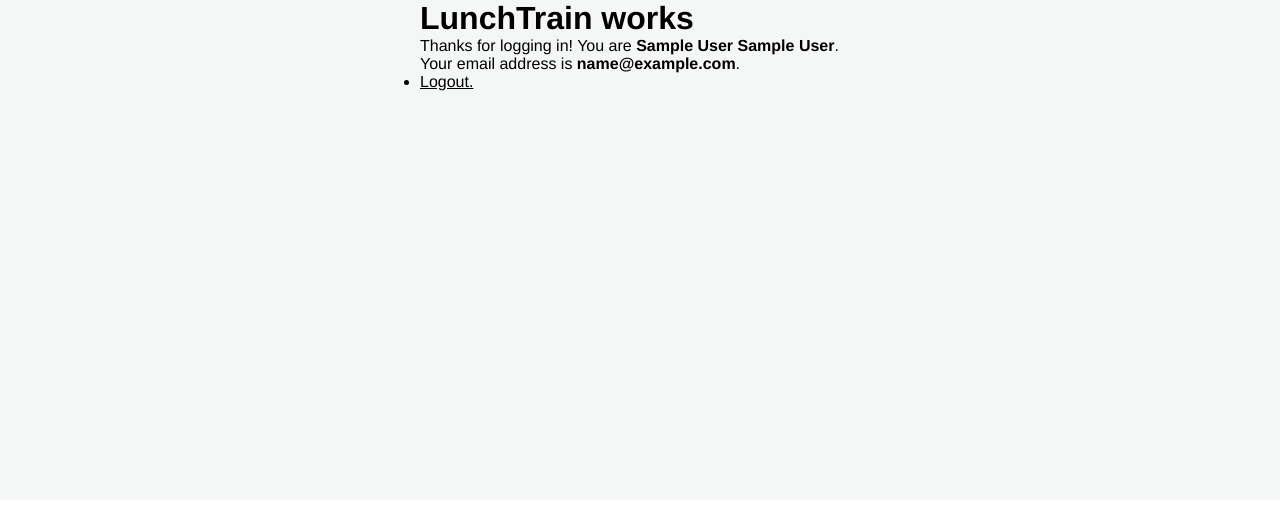
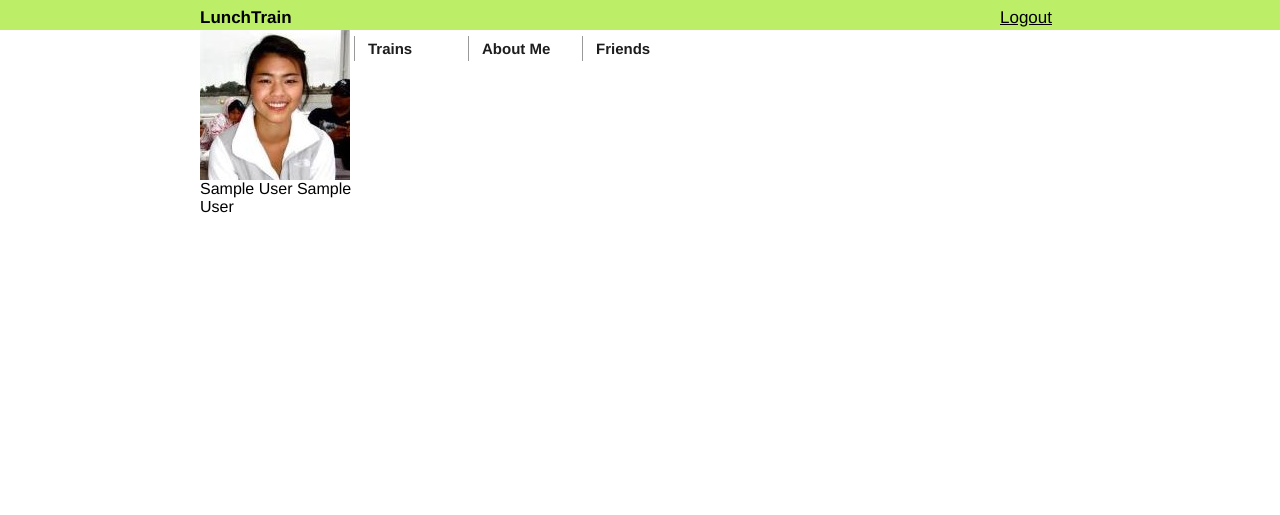
Before and after one commit to arthurhuang/LunchTrain, a PHP site: page / in a window 1280 px wide. Shown: the top 515 px of the page. Run offline with PHP 8.4, Linux system fonts and the light colour scheme; the visitor is signed in with stand-in values (Sample User, id 1).

Commit message:
profile css updated

```diff
--- a/base.php
+++ b/base.php
@@ -2,7 +2,7 @@
 session_start();
 
 $dbhost = '127.0.0.1'; // this will ususally be 'localhost', but can sometimes differ
-$dbname = 'users'; // the name of the database that you are going to use for this project
+$dbname = 'lunchtrain'; // the name of the database that you are going to use for this project
 $dbuser = 'root'; // the username that you created, or were given, to access your database
 $dbpass = ''; // the password that you created, or were given, to access your database
 
--- a/index.php
+++ b/index.php
@@ -7,19 +7,40 @@
 <link rel="stylesheet" href="style.css" type="text/css" />
 </head>
 <body>
-<div id="body">
-<div id="container">
+
 <?php
 if(!empty($_SESSION['LoggedIn']) && !empty($_SESSION['Email']))
 {
 	 ?>
 
-    <h1>LunchTrain works</h1>
-  	<p>Thanks for logging in! You are <b><?=$_SESSION['firstName']?></b> <b><?=$_SESSION['lastName']?></b>. Your email address is <b><?=$_SESSION['Email']?></b>.</p>
 
-    <ul>
-        <li><a href="logout.php">Logout.</a></li>
-    </ul>
+	 <div id="body">
+	 	<div id="topbar">
+	 		<div id="topbartitle">LunchTrain
+	 		</div>
+	 		<div id="topbarlogout">
+	 			<a href="logout.php">Logout</a>
+	 		</div>
+	 	</div>
+	 	<div id="leftsidebar">
+			 <div id="leftsidebarpic">
+	 		</div>
+	 		<div id="name">
+	 			<p><?=$_SESSION['firstName']?> <?=$_SESSION['lastName']?></p>
+	 		</div>
+			 <div id="leftsidebarinfo">
+	 		</div>
+	 	</div>
+	 	<div id="right">
+	 		<div id="rightbody">
+	 			<header id="header">
+	 				<li><a href="#">Trains</a></li>
+	 				<li><a href="#">About Me</a></li>
+			 		<li><a href="#">Friends</a></li>
+	 			</header>
+	 		</div>
+	 	</div>
+	 </div>
 
     <?php
 }
@@ -55,6 +76,8 @@ elseif(!empty($_POST['email']) && !empty($_POST['password']))
 else
 {
 	?>
+	<div id="body">
+	<div id="container">
 	<div id="title">
 	</div>
 	<div id="content">
--- a/style.css
+++ b/style.css
@@ -18,16 +18,22 @@ a:hover, a:active, a:visited {
 width:100%;
 height:30px;
 background:#bcee68;
-
+font-family:Helvetica;
+font-size:17px;
 }
 #topbartitle{
+width:800px;
+height:20px;
+margin-left:200px;
+font-weight:bold;
+padding: 8px 0px 0px 0px;
+float:left;
+}
+
+#topbarlogout{
 width:100%;
-height:100%;
-margin-left:200px;
-font-family:Helvetica;
-font-size:17px;
-padding: 9px 0px 0px 0px;
-font-weight:bold;
+height:20px;
+padding: 8px 0px 0px 0px;
 }
 #leftsidebar {
 width:154px;
```
